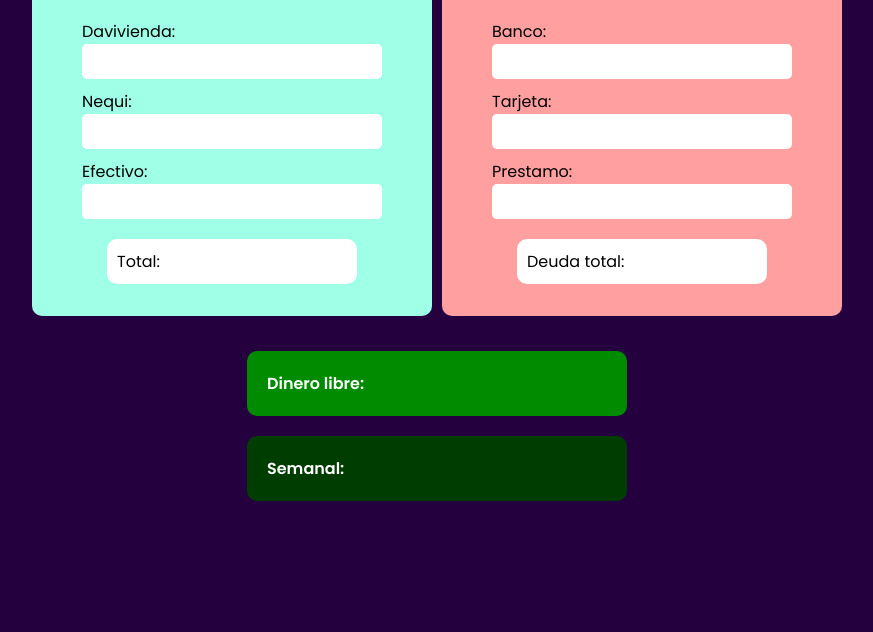
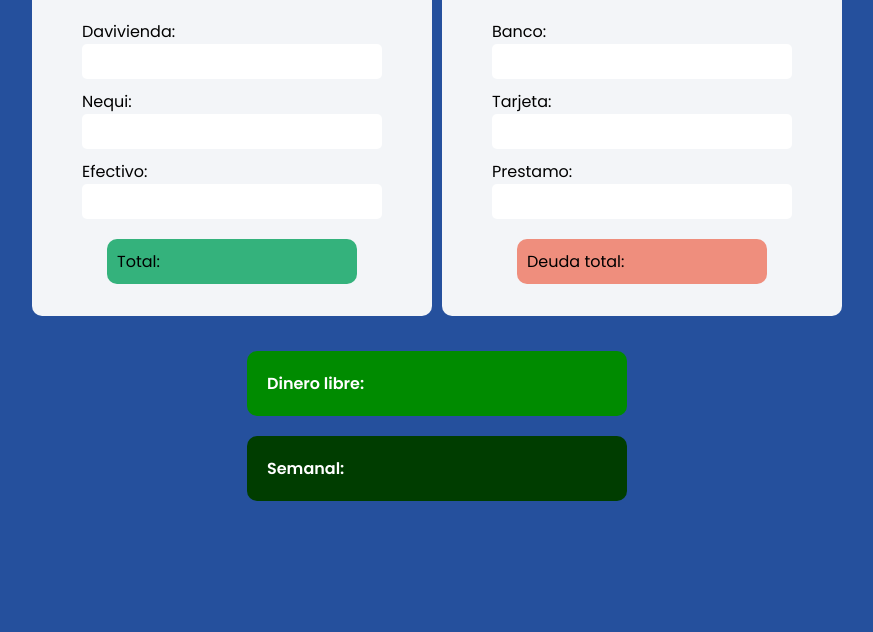
Before and after one commit to Sakhurama/calculadoraGastos, a plain HTML site: page index.html in a window 1280 px wide. Shown: the part 168-800 px from the top of the page, without its empty margins (203-1076 px from the left). Drawn offline with Linux system fonts and the light colour scheme.

Commit message:
Nueva paleta de color

```diff
--- a/index.html
+++ b/index.html
@@ -35,7 +35,7 @@
                         </div>
                     </div>
 
-                    <div class="totales-card">
+                    <div class="totales-tengo">
                         <p>Total: <span id="total-tengo"></span></p>
                     </div>
                 </div>
@@ -59,7 +59,7 @@
                         </div>
                     </div>
 
-                    <div class="totales-card">
+                    <div class="totales-deuda">
                         <p>Deuda total: <span id="total-debo"></span></p>
                     </div>
                 </div>
--- a/style.css
+++ b/style.css
@@ -1,3 +1,11 @@
+:root {
+    --gris: #F3F5F8;
+    --azul: #25509D;
+    --azul-oscuro: #103666;
+    --rojo: #EF8E7D;
+    --verde: #34B27C;
+}
+
 * {
     font-family: "Poppins", sans-serif;
     box-sizing: border-box;
@@ -11,7 +19,7 @@
     justify-content: center;
     align-items: center;
     gap: 10px;
-    background-color: rgb(37, 0, 62);
+    background-color: var(--azul);
     height: 100vh;
     width: 100vw;
 }
@@ -20,7 +28,6 @@
     display: flex;
     flex-wrap: wrap;
     justify-content: center;
-
     gap: 10px;
 }
 
@@ -30,14 +37,10 @@
     align-items: center;
     justify-content: center;
     padding: 5px;
-    background-color: rgb(159, 255, 231);
+    background-color: var(--gris);
     width: 400px;
     height: 330px;
     border-radius: 10px;
-}
-
-.card-debo {
-    background-color: rgb(255, 159, 159);
 }
 
 .card-libre{
@@ -72,15 +75,24 @@ h2 {
     border-radius: 5px;
 }
 
+/* Quitar las flechas de los inputs number */
 input[type=number]::-webkit-inner-spin-button,
 input[type=number]::-webkit-outer-spin-button {
     -webkit-appearance: none;
     margin: 0;
 }
 
-.totales-card {
+.totales-tengo {
     margin-top: 20px;
-    background-color: white;
+    background-color: var(--verde);
+    padding: 10px;
+    border-radius: 10px;
+    width: 250px;
+}
+
+.totales-deuda {
+    margin-top: 20px;
+    background-color: var(--rojo);
     padding: 10px;
     border-radius: 10px;
     width: 250px;
```
